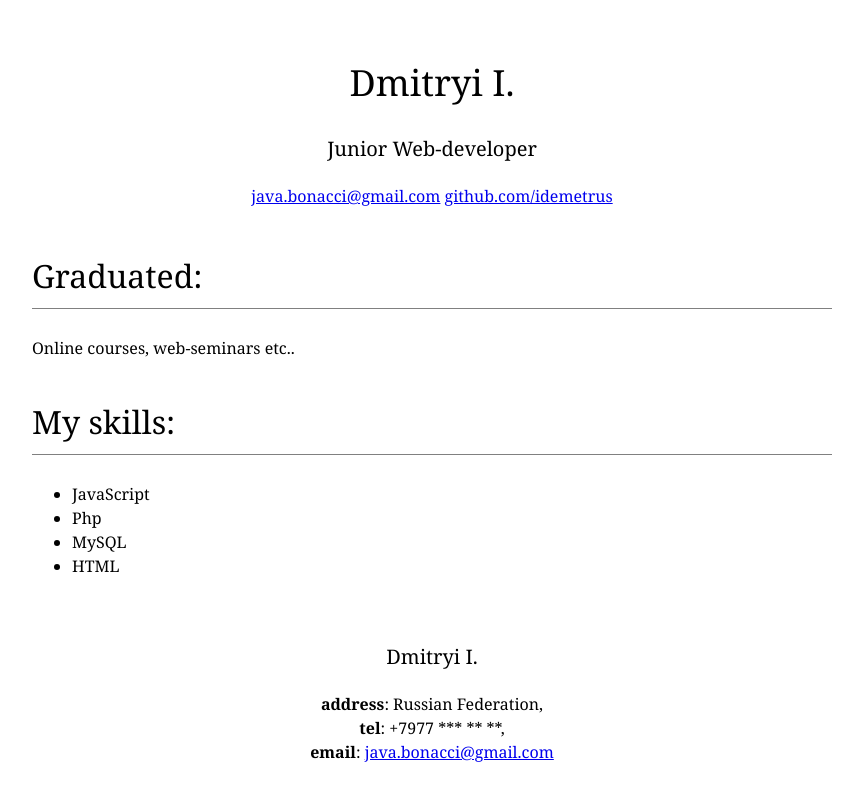
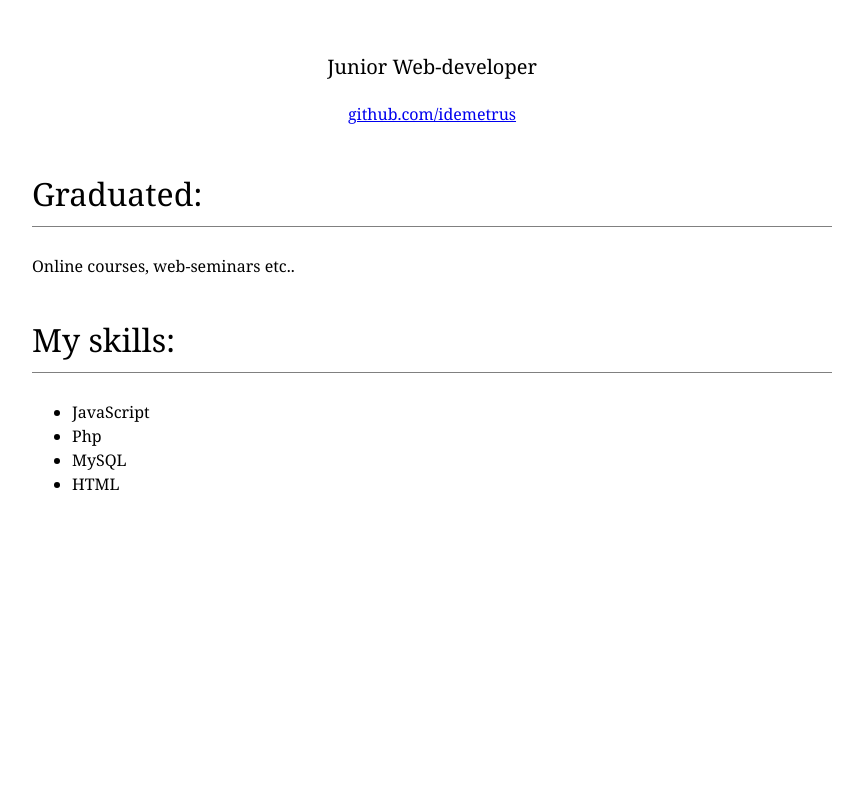
Before and after one commit to IDemetrus/about, a plain HTML site: page index.html in a window 1280 px wide. Shown: the whole page, without its empty margins (208-1071 px from the left). Drawn offline with Linux system fonts and the light colour scheme.

Commit message:
Update index.html

```diff
--- a/index.html
+++ b/index.html
@@ -8,10 +8,8 @@
     </head>
     <body>
         <div id="header">
-            <h1>Dmitryi I.</h1>
             <h3>Junior Web-developer</h3>
             <p>
-                <a href="mailto:java.bonacci@gmail.com">java.bonacci@gmail.com</a>
                 <a href="https://github.com/idemetrus/">github.com/idemetrus</a>
             </p>
         </div>
@@ -27,10 +25,6 @@
                 </ul>
         </div>
         <div id="footer">
-            <h3>Dmitryi I.</h3>
-            <b>address</b>: Russian Federation,<br />
-            <b>tel</b>: +7977 *** ** **,<br />
-            <b>email</b>: <a href="java.bonacci@gmail.com">java.bonacci@gmail.com</a>
         </div>
     </body>
 
```
